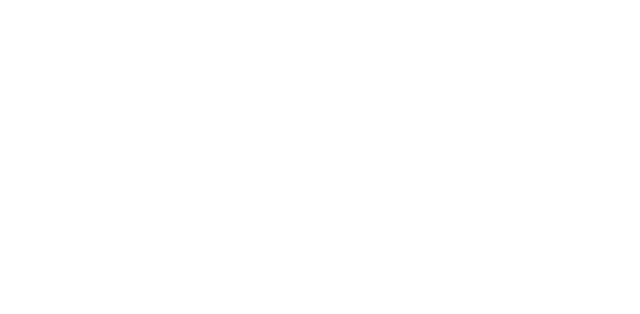
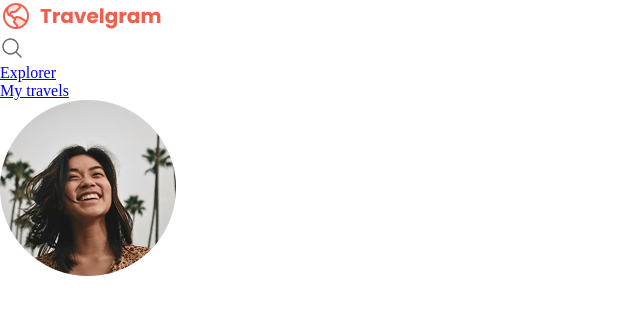
Before and after one commit to s1llva-09/Full-Stack, a plain HTML site: page TravelGram/index.html in a window 1280 px wide. Shown: the whole page, without its empty margins (0-640 px from the left). Drawn offline with Linux system fonts and the light colour scheme.

Commit message:
header creation

```diff
--- a/TravelGram/index.html
+++ b/TravelGram/index.html
@@ -12,6 +12,23 @@
     <link href="https://fonts.googleapis.com/css2?family=Poppins:wght@400;700&display=swap" rel="stylesheet">
 </head>
 <body>
+    <nav>
+        <a href="#" id="logo">
+            <img src="assets/Logo.svg" alt="Logomarca">
+        </a>
 
+        <ul class="primary-menu">
+            <li><a href="">
+                <img src="assets/icons/MagnifyingGlass.svg" alt="icone lupa">
+            </a>
+            </li>
+            <li><a href="#">Explorer</a></li>
+            <li><a href="#">My travels</a></li>
+            <li><a href="#">
+                <img src="assets/Profile pic.png" alt="profile pic">
+            </a>
+            </li>
+        </ul>
+    </nav>
 </body>
 </html>
```
Also changed, not shown: TravelGram/assets/Image 01.png (deleted), TravelGram/assets/Image 02.png (deleted), TravelGram/assets/Image 04.png (deleted), TravelGram/assets/Image 05.png (deleted), TravelGram/assets/Image 06.png (deleted), TravelGram/assets/Image 07.png (deleted), TravelGram/assets/Image 08.png (deleted), TravelGram/assets/Image 09.png (deleted), TravelGram/assets/Image 10.png (deleted), TravelGram/assets/Image 11.png (deleted), TravelGram/assets/Profile pic.png (added), TravelGram/assets/icons/AirplaneTilt.svg (renamed from TravelGram/assets/AirplaneTilt.svg), TravelGram/assets/icons/Image.svg (renamed from TravelGram/assets/Image.svg), TravelGram/assets/icons/MagnifyingGlass.svg (renamed from TravelGram/assets/MagnifyingGlass.svg), 2 more files, 13 other files.
